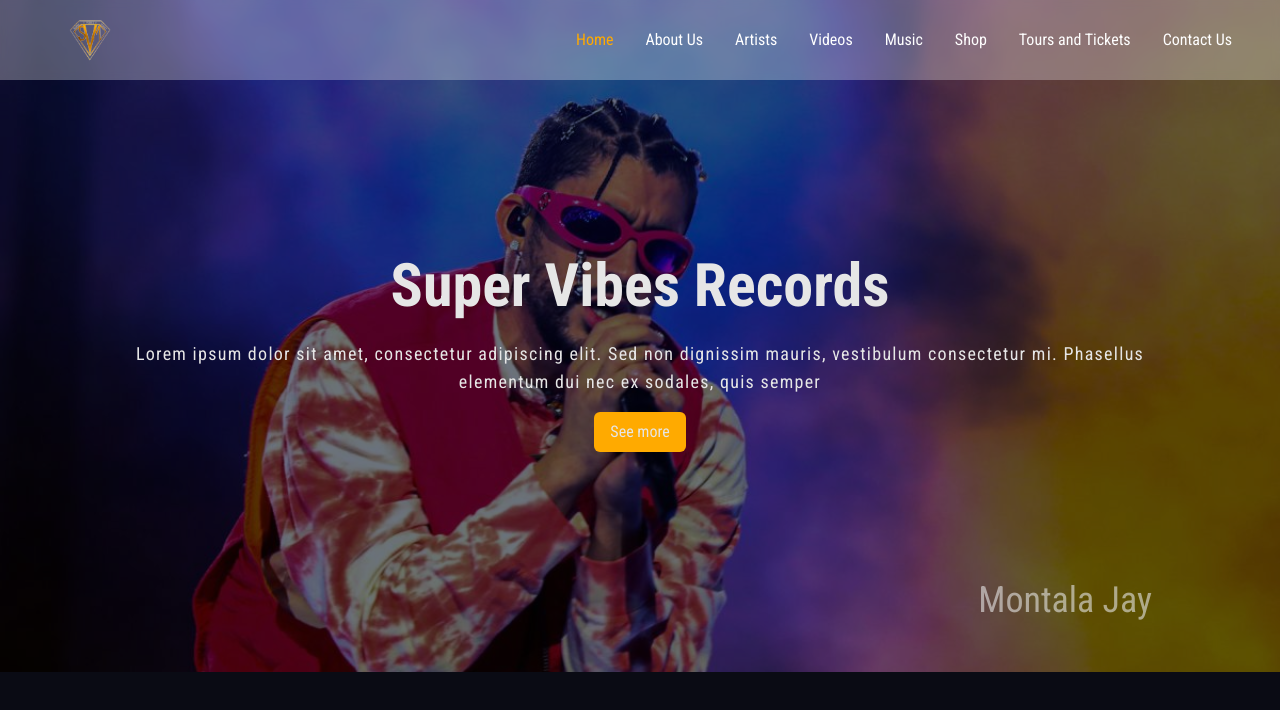
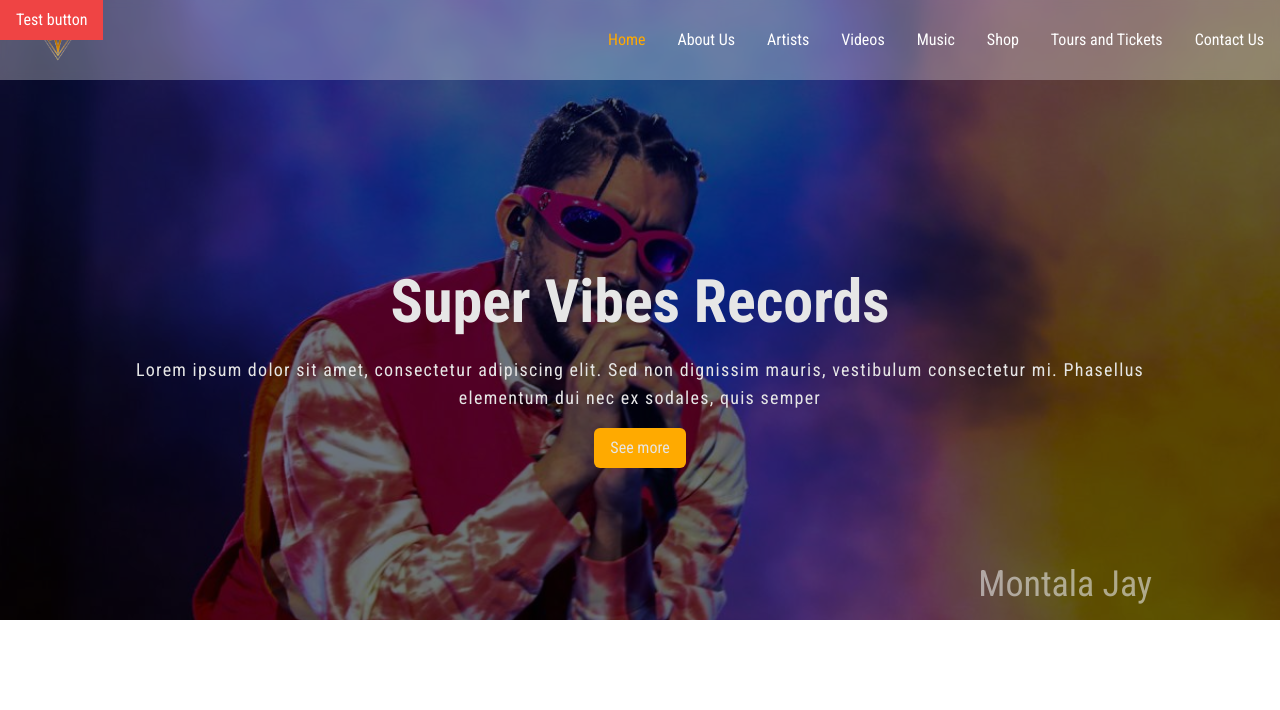
Before and after one commit to yusuf-ishaku/supervibesrecords, a React (Vite) app: page / in a window 1280 px wide. Shown: the top 710 px of the page. Built offline with nearby package versions, Linux system fonts and the light colour scheme; a web font is replaced by a local one.

Commit message:
First prototype of the carousel built

```diff
--- a/src/App.css
+++ b/src/App.css
@@ -1,6 +1,6 @@
 body{
   font-family: 'Roboto Condensed', sans-serif;
-  background-color: #0A0B14;
+  /* background-color: #0A0B14; */
 }
 .active{
   color: #FFAA00;
--- a/src/components/Hero.jsx
+++ b/src/components/Hero.jsx
@@ -1,11 +1,15 @@
 // import Domi from "../assets/images/firstimage.png"
-
 import { IntroHero } from "./IntroHero";
+import { useRef } from "react";
+import { Caro } from "./myCarousel";
 
 export const Hero = () =>{
+
     return (
-      <section className="flex items-center  justify-center hero h-[42rem] ">
-        <IntroHero artist = "Montala Jay" cl="ryan flex justify-center w-full h-full bg-cover bg-blend-multiply bg-gray-500 bg-no-repeat"></IntroHero>
-      </section>
+        <Caro>
+          <IntroHero artist="Montala Jay" clas="ryan"></IntroHero>
+          <IntroHero artist={"Drizel Pro"} clas="terry"></IntroHero>
+          <IntroHero artist={'Terry G'} clas="friz"></IntroHero>
+        </Caro>
     );
 }
--- a/src/components/IntroHero.jsx
+++ b/src/components/IntroHero.jsx
@@ -1,6 +1,6 @@
-export const IntroHero = ({cl, artist}) =>{
+export const IntroHero = ({clas, artist}) =>{
     return(
-        <section className={cl}>
+        <section className={`${clas} clan -z-10 flex justify-center w-[100vw] py-4 h-full bg-cover bg-blend-multiply bg-gray-500 bg-no-repeat`}>
         <article className="flex flex-col items-center text-center  mt-64  ">
           <header>
             <h2 className="text-[#E6E6E6] font-bold text-6xl mb-6">
@@ -13,17 +13,16 @@ export const IntroHero = ({cl, artist}) =>{
               dignissim mauris, vestibulum consectetur mi. Phasellus elementum
               dui nec ex sodales, quis semper
             </p>
-            <button className="bg-[#FFAA00] text-[#E6E6E6] w-fit mt-4 rounded-md p-2 px-4">
+            <button onClick={() => console.log("red")} className="relative z-10 bg-[#FFAA00] text-[#E6E6E6] w-fit mt-4 rounded-md p-2 px-4">
               See more
             </button>
           </section>
-          <figcaption className="mt-32 w-full pr-32 text-right">
+          <figcaption className="mt-24 w-full pr-32 text-right">
               <span className=" text-[#E6E6E6] text-4xl opacity-60 ">
                   {artist}
               </span>
           </figcaption>
         </article>
-
       </section>
     )
 }
--- a/src/components/NavBar.jsx
+++ b/src/components/NavBar.jsx
@@ -2,7 +2,7 @@ import Logo from "../assets/images/logo.png";
 import { Link } from 'react-router-dom';
 export const NavBar = () =>{
     return (
-        <nav className="flex flex-row items-center w-full absolute h-[5rem] px-8 bg-white/30 backdrop-blur-sm">
+        <nav className="flex flex-row items-center m-0 fixed w-[100vw] h-[5rem]  bg-white/30 backdrop-blur-sm z-[9999px]">
            <figure className="h-[100%] w-fit pl-4 mr-auto">
                 <img className=" h-[100%]" width="auto" height='50%' src={Logo}></img>
            </figure>
--- /dev/null
+++ b/src/components/myCarousel.jsx
@@ -0,0 +1,21 @@
+import { useRef } from "react";
+
+export const Caro =({children}) => {
+    const carousel = useRef();
+    const carouselParent = useRef()
+    const testPhase = () =>{
+        let carouselContents = carousel.current.children
+        console.log(carouselContents);
+
+    }
+    return (
+        <>
+            <button onClick={()=> testPhase()} className=" absolute bg-red-500 px-4 p-2 text-white">Test button</button>
+            <div ref={carouselParent} className="w-[100vw]  overflow-hidden">
+                <div ref={carousel} className="flex w-fit  overflow-x-hidden ">
+                {children}
+                </div>
+            </div>
+        </>
+    );
+}
--- a/src/index.css
+++ b/src/index.css
@@ -4,11 +4,20 @@
 
 
 body{
-
     font-family: 'Roboto Condensed', sans-serif;
-    background-color: #0A0B14;
-
+    /* background-color: #0A0B14; */
+    padding: 0;
+    margin: 0;
 }
 .ryan{
     background-image: url(../src/assets/images/firstimage.png)
 }
+.terry{
+    background-image: url(../src/assets/images/alex-d-rogers-062820-0109-wide\ 2.png);
+}
+.friz{
+    background-image: url(../src/assets/images/Rectangle\ 24.png);
+}
+.clan{
+    transition: transform 1s;
+}
--- a/src/pages/Home.jsx
+++ b/src/pages/Home.jsx
@@ -3,8 +3,9 @@ import { Hero } from "../components/Hero";
 
 export const Home = ()=>{
     return(
-
+        <section className="m-0 p-0 w-[100vw]">
             <Hero></Hero>
+        </section>
 
     )
 }
--- a/tailwind.config.js
+++ b/tailwind.config.js
@@ -3,7 +3,7 @@ export default {
   content: [
     "./index.html",
     "./src/components/NavBar.jsx",
-    "./src/components/Carousel.jsx",
+    "./src/components/myCarousel.jsx",
     "./src/components/Aspect.jsx",
     "./src/pages/Home.jsx",
     "./src/components/Hero.jsx",
```
